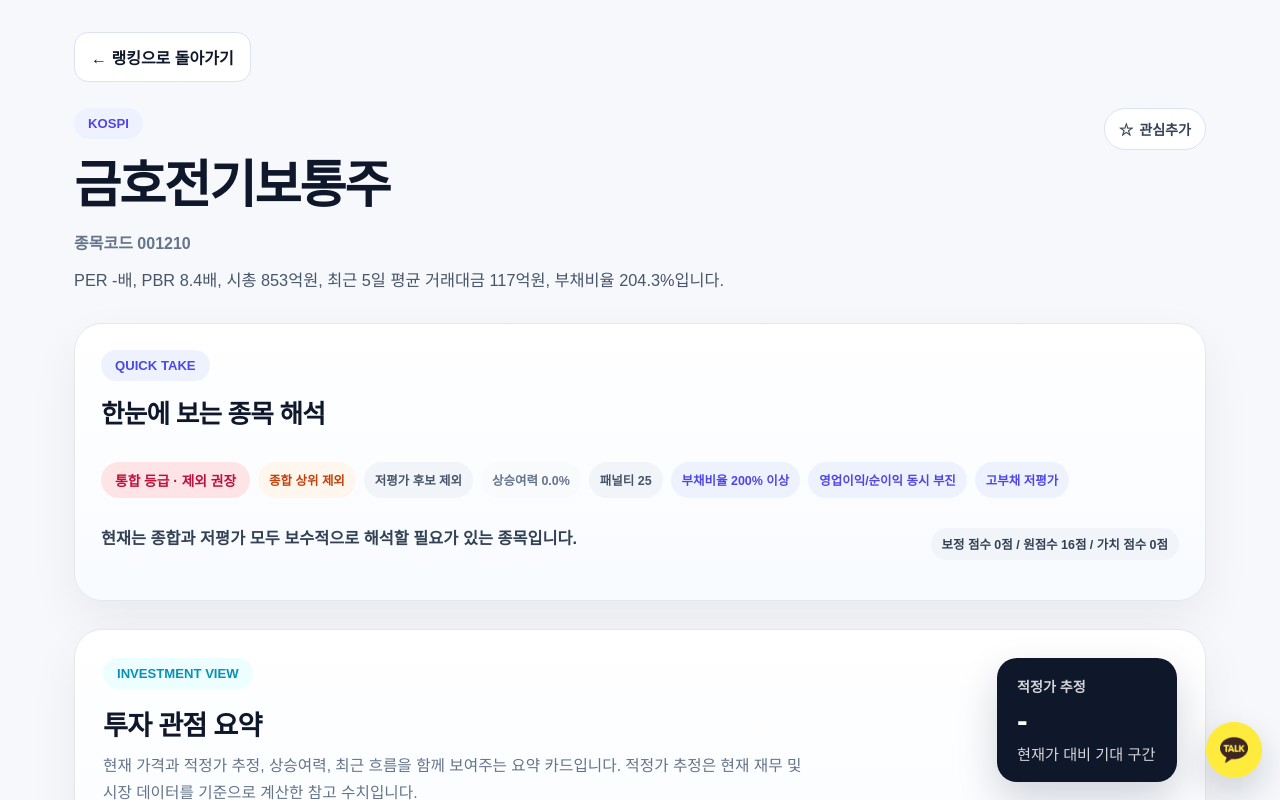
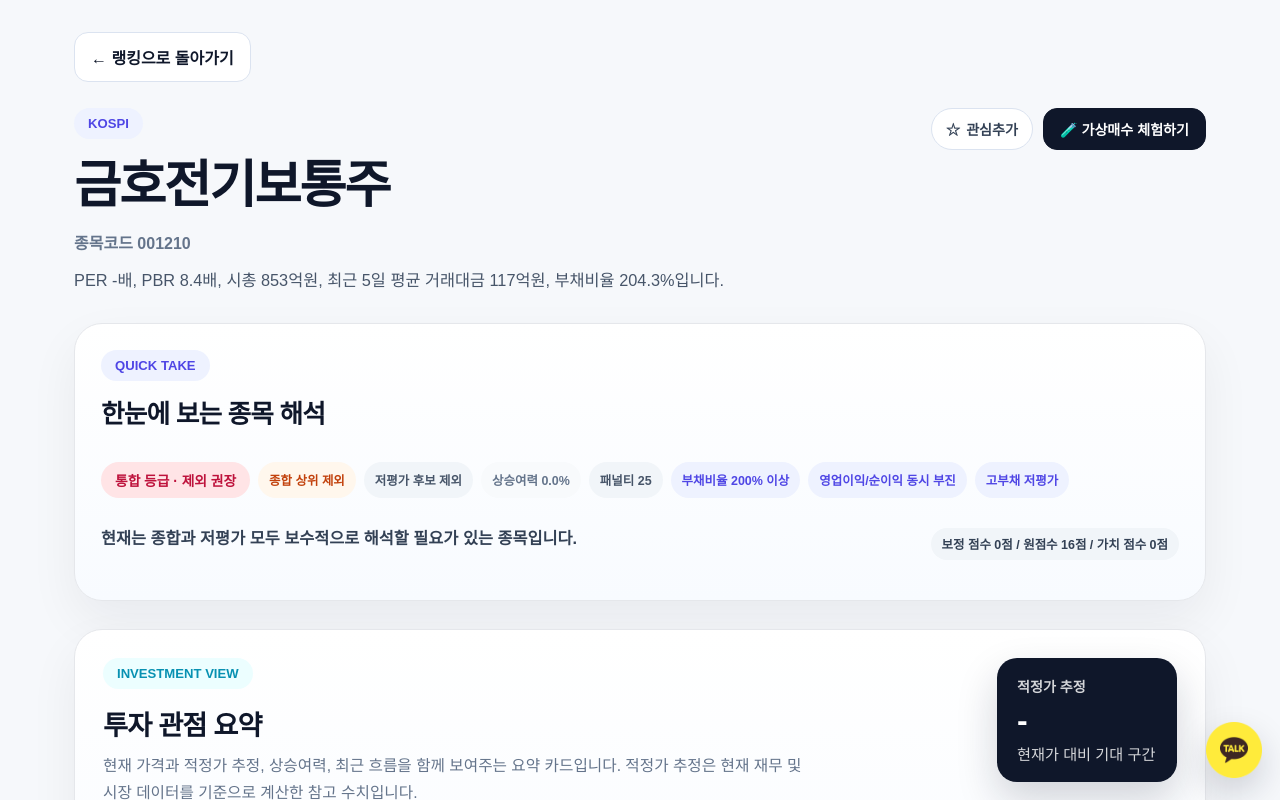
Before and after one commit to DcoyA/screener, a Next.js app: page /stock/001210 in a window 1280 px wide. Shown: the top 800 px of the page. Built offline with nearby package versions, Linux system fonts and the light colour scheme; no server answers.

Commit message:
Update page.js

```diff
--- a/app/stock/[code]/page.js
+++ b/app/stock/[code]/page.js
@@ -80,6 +80,20 @@ const styles = {
     border: "1px solid #dbe3f0",
     background: "#fff",
     color: "#0f172a",
+  },
+  demoTradeCta: {
+    display: "inline-flex",
+    alignItems: "center",
+    justifyContent: "center",
+    gap: "6px",
+    borderRadius: "14px",
+    padding: "10px 16px",
+    textDecoration: "none",
+    fontWeight: 800,
+    border: "1px solid #0f172a",
+    background: "#0f172a",
+    color: "#fff",
+    fontSize: "0.88rem",
   },
   pageHero: { marginBottom: "28px" },
   marketBadge: {
@@ -781,7 +795,7 @@ export default async function StockDetailPage({ params }) {
   return (
     <main style={styles.container}>
       <div style={styles.topLinks}>
-        <Link href="/ranking" style={styles.backBtn}>
+        <Link href="/search?tab=ranking" style={styles.backBtn}>
           ← 랭킹으로 돌아가기
         </Link>
       </div>
@@ -794,7 +808,15 @@ export default async function StockDetailPage({ params }) {
             <p style={styles.stockCode}>종목코드 {stock.code}</p>
             <p style={styles.summaryText}>{stock.summary}</p>
           </div>
-          <WishlistButton code={stock.code} name={stock.name} />
+          <div style={{ display: "flex", gap: "10px", alignItems: "center", flexWrap: "wrap" }}>
+            <WishlistButton code={stock.code} name={stock.name} />
+            <Link
+              href={`/demo-trade?code=${stock.code}&name=${encodeURIComponent(stock.name)}`}
+              style={styles.demoTradeCta}
+            >
+              🧪 가상매수 체험하기
+            </Link>
+          </div>
         </div>
       </section>
 
```
